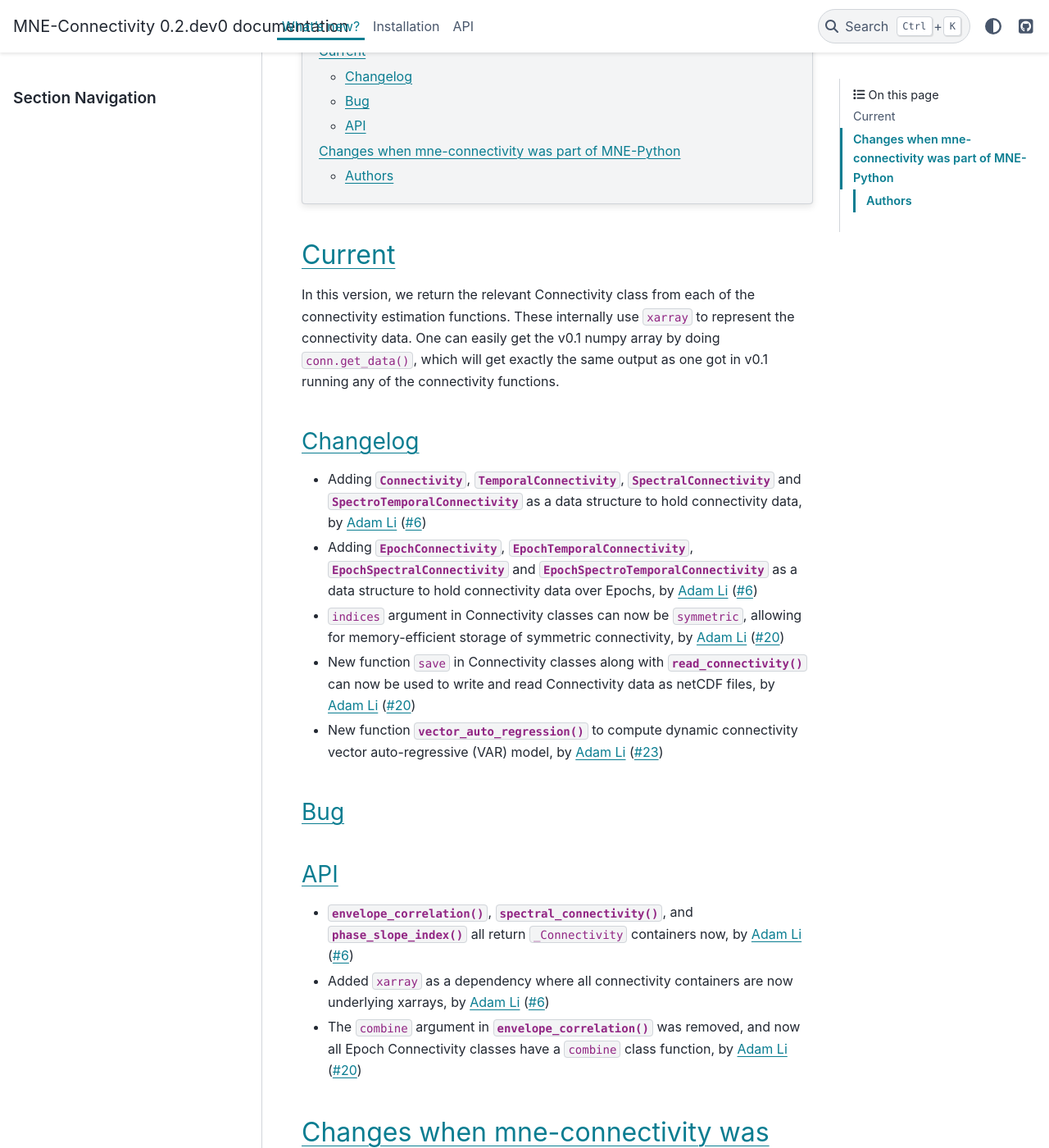
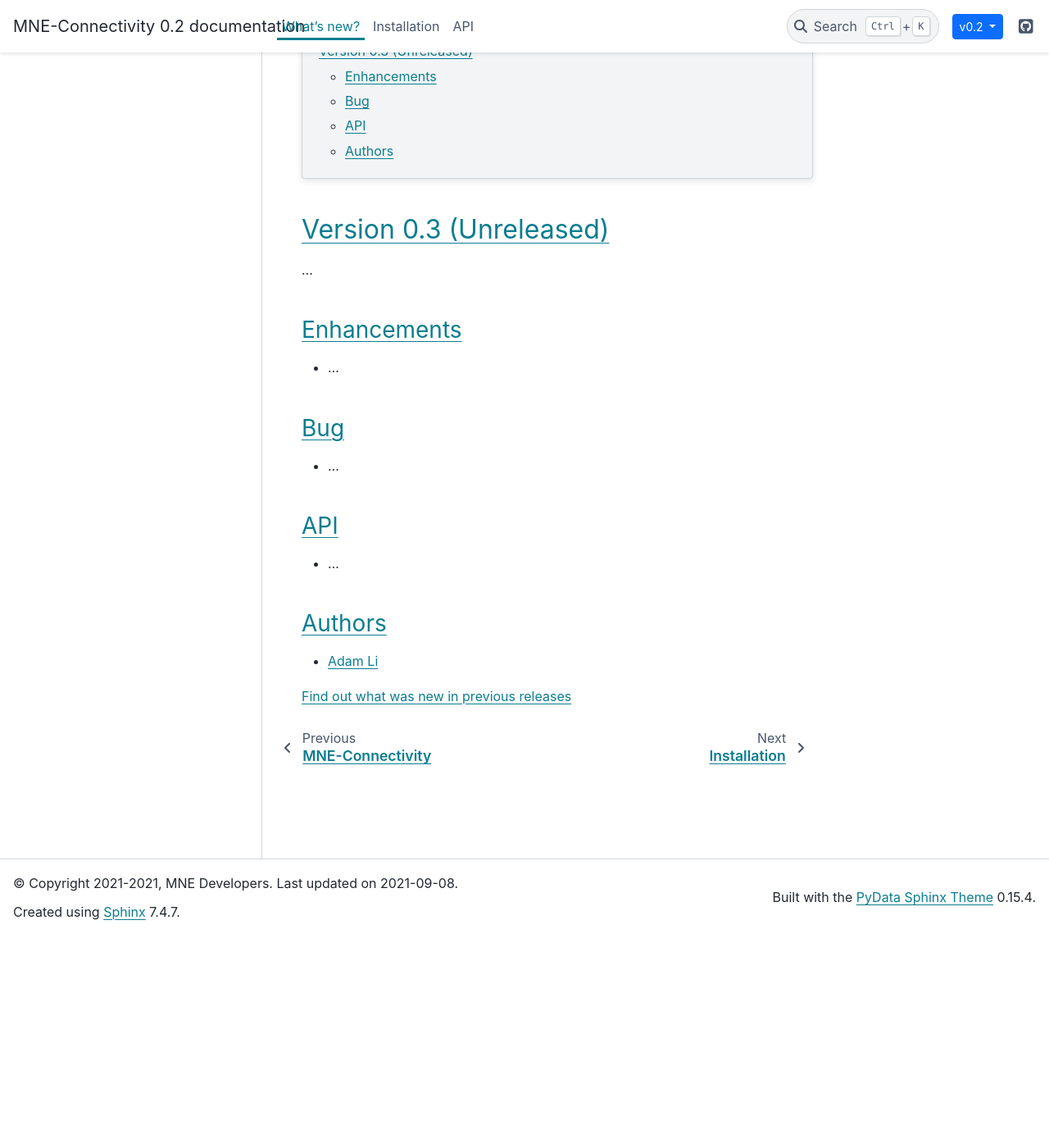
Before and after one commit to tsbinns/mne-connectivity, a Sphinx documentation site: the page built from doc/whats_new.rst, in a window 1280 px wide and 1400 px high, scrolled down 259 px. Shown: the whole window at 82% size. Built offline with Sphinx 7.4.7 and the PyData theme 0.15.4, drawn with Linux system fonts in a browser that asks for light colours; pages that are not in the unit, such as notebooks, are missing from menus; some of the changed text lies outside the part shown.

Commit message:
[MRG] Adding docs for release (#37)
* Adding docs for release

* Try again

* Fix

* Fix

```diff
--- a/doc/_templates/navbar.html
+++ b/doc/_templates/navbar.html
@@ -9,6 +9,7 @@
   <ul class="dropdown-menu" aria-labelledby="dropdownMenu1">
     <li><a href="https://mne.tools/mne-connectivity/dev/index.html">Development</a></li>
     <li><a href="https://mne.tools/mne-connectivity/stable/index.html">Stable</a></li>
+    <li><a href="https://mne.tools/mne-connecitivity/v0.2/index.html">v0.1</a></li>
     <li><a href="https://mne.tools/mne-connecitivity/v0.1/index.html">v0.1</a></li>
   </ul>
 </div>
--- /dev/null
+++ b/doc/_templates/version-switcher.html
@@ -0,0 +1,11 @@
+<div class="dropdown">
+    <button type="button" class="btn btn-{% if (build_dev_html|tobool) %}danger{% else %}primary{% endif %} btn-sm navbar-btn dropdown-toggle" id="dLabelMore" data-toggle="dropdown">
+        v{{ release }}
+        <span class="caret"></span>
+    </button>
+    <div class="dropdown-menu list-group-flush py-0" aria-labelledby="dLabelMore">
+        {%- for ver, txt in versions_dropdown.items() %}
+        <a class="list-group-item list-group-item-action py-1" href="https://mne.tools/mne-bids/{{ ver }}/index.html">{{ txt }}</a>
+        {%- endfor %}
+    </div>
+</div>
--- a/doc/authors.inc
+++ b/doc/authors.inc
@@ -1 +1,3 @@
 .. _Adam Li: https://github.com/adam2392
+.. _Eric Larson: https://github.com/larsoner
+.. _Britta Westner: https://github.com/britta-wstnr
--- a/doc/conf.py
+++ b/doc/conf.py
@@ -122,6 +122,7 @@ html_theme_options = {
     'use_edit_page_button': False,
     'navigation_with_keys': False,
     'show_toc_level': 1,
+    'navbar_end': ['version-switcher', 'navbar-icon-links'],
 }
 # Custom sidebar templates, maps document names to template names.
 html_sidebars = {
@@ -130,7 +131,8 @@ html_sidebars = {
 
 html_context = {
     'versions_dropdown': {
-        'dev': 'v0.2 (devel)',
+        'dev': 'v0.3 (devel)',
+        'v0.2': 'v0.2',
         'v0.1': 'v0.1',
     },
 }
--- a/doc/whats_new.rst
+++ b/doc/whats_new.rst
@@ -16,46 +16,31 @@ Here we list a changelog of MNE-connectivity.
 
 .. _current:
 
-Current
--------
+Version 0.3 (Unreleased)
+------------------------
 
-In this version, we return the relevant Connectivity class from each of the
-connectivity estimation functions. These internally use ``xarray`` to represent
-the connectivity data. One can easily get the v0.1 numpy array by doing
-``conn.get_data()``, which will get exactly the same output as one got in v0.1
-running any of the connectivity functions.
+...
 
-Changelog
-~~~~~~~~~
+Enhancements
+~~~~~~~~~~~~
 
-- Adding `Connectivity`, `TemporalConnectivity`, `SpectralConnectivity` and `SpectroTemporalConnectivity` as a data structure to hold connectivity data, by `Adam Li`_ (:gh:`6`)
-- Adding `EpochConnectivity`, `EpochTemporalConnectivity`, `EpochSpectralConnectivity` and `EpochSpectroTemporalConnectivity` as a data structure to hold connectivity data over Epochs, by `Adam Li`_ (:gh:`6`)
-- ``indices`` argument in Connectivity classes can now be ``symmetric``, allowing for memory-efficient storage of symmetric connectivity, by `Adam Li`_ (:gh:`20`)
-- New function ``save`` in Connectivity classes along with :func:`read_connectivity` can now be used to write and read Connectivity data as netCDF files, by `Adam Li`_ (:gh:`20`)
-- New function :func:`vector_auto_regression` to compute dynamic connectivity vector auto-regressive (VAR) model, by `Adam Li`_ (:gh:`23`)
+- ...
 
 Bug
 ~~~
 
+- ...
+
 API
 ~~~
 
-- :func:`envelope_correlation`, :func:`spectral_connectivity`, and :func:`phase_slope_index` all return ``_Connectivity`` containers now, by `Adam Li`_ (:gh:`6`)
-- Added ``xarray`` as a dependency where all connectivity containers are now underlying xarrays, by `Adam Li`_ (:gh:`6`)
-- The ``combine`` argument in :func:`envelope_correlation` was removed, and now all Epoch Connectivity classes have a ``combine`` class function, by `Adam Li`_ (:gh:`20`)
-
-
-Changes when mne-connectivity was part of MNE-Python
-----------------------------------------------------
-
-In July, 2021, ``mne.connectivity`` submodule was ported over from the MNE-Python
-repo into this repository, ``mne-connectivity``. Starting v0.24 of MNE-Python, that sub-module
-will be deprecated and development will move over into this repository. Starting v0.25 of MNE-Python,
-``mne.connectivity`` will completely be removed.
+- ...
 
 Authors
 ~~~~~~~
 
-* Adam Li
+* `Adam Li`_
+
+:doc:`Find out what was new in previous releases <whats_new_previous_releases>`
 
 .. include:: authors.inc
--- a/mne_connectivity/__init__.py
+++ b/mne_connectivity/__init__.py
@@ -6,7 +6,7 @@
 #
 # License: BSD (3-clause)
 
-__version__ = '0.2.dev0'
+__version__ = '0.2'
 
 from .base import (Connectivity, EpochConnectivity, EpochSpectralConnectivity,
                    EpochSpectroTemporalConnectivity, EpochTemporalConnectivity,
```
Also changed, not shown: doc/whats_new_previous_releases.rst (added, +66 -0 lines).
